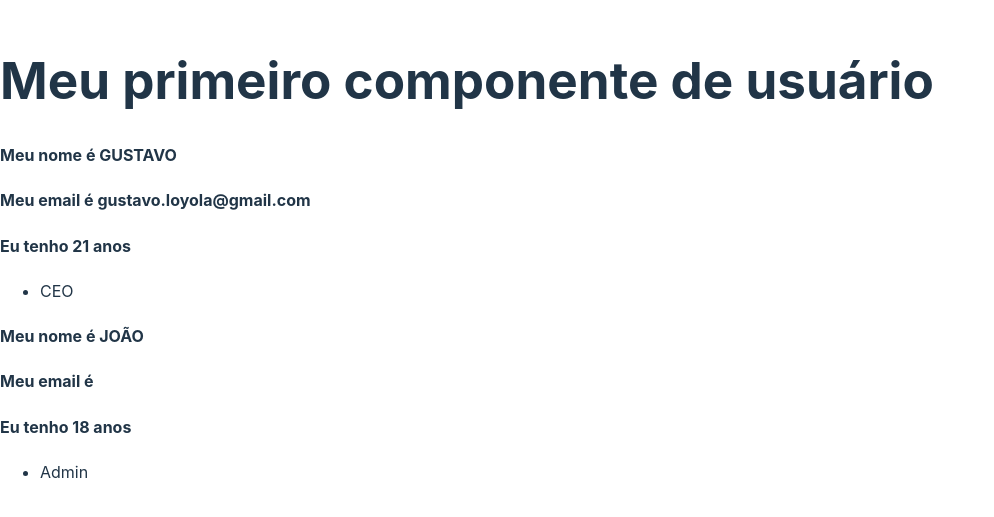
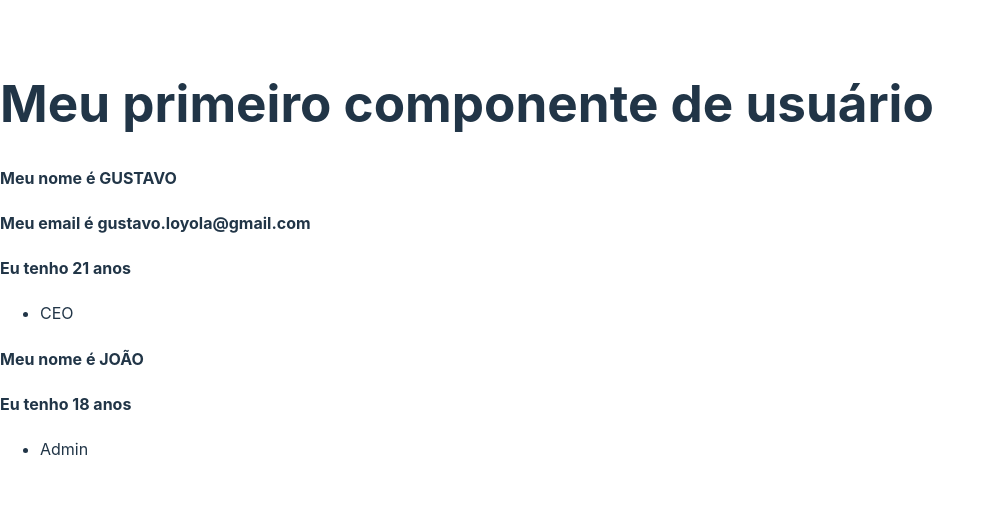
Before and after one commit to GuhLoyola/curso-react18-com-typescript, a React (Vite) app: page / in a window 1280 px wide. Shown: the part 141-658 px from the top of the page, without its empty margins (0-994 px from the left). Built offline with nearby package versions, Linux system fonts and the light colour scheme.

Commit message:
Props alteradas

```diff
--- a/src/components/User.tsx
+++ b/src/components/User.tsx
@@ -5,7 +5,7 @@ import UserRoles from "./UserRoles"
 
 type Props = {
     name: string;
-    email: string;
+    email?: string;
     age: number;
     role: {
         id: number,
@@ -13,13 +13,13 @@ type Props = {
     }[]
 }
 
-const User = (props: Props) => {
+const User = ({ name, age, role, email }: Props) => {
     return (
         <>
-            <UserName name={props.name} />
-            <UserEmail email={props.email} />
-            <UserAge age={props.age} />
-            <UserRoles roles={props.role} />
+            <UserName name={name} />
+            {email && <UserEmail email={email} />}
+            <UserAge age={age} />
+            <UserRoles roles={role} />
         </>
     )
 }
```
